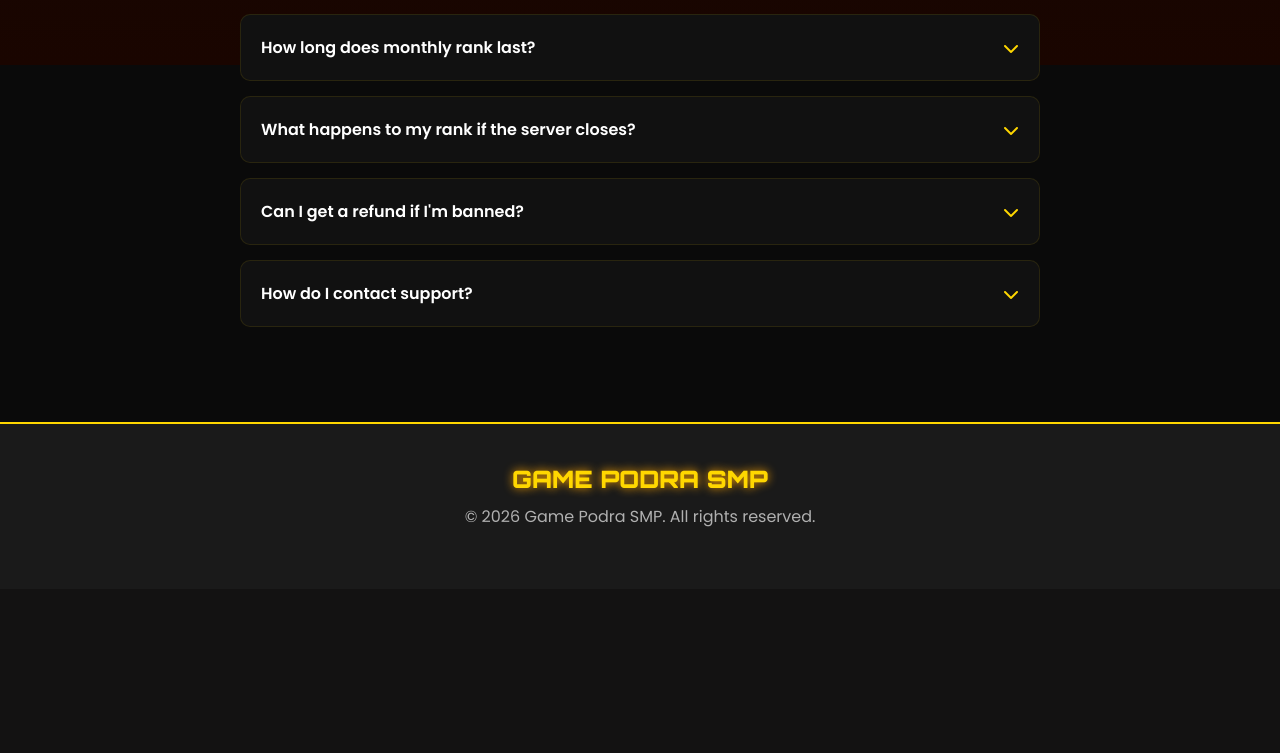
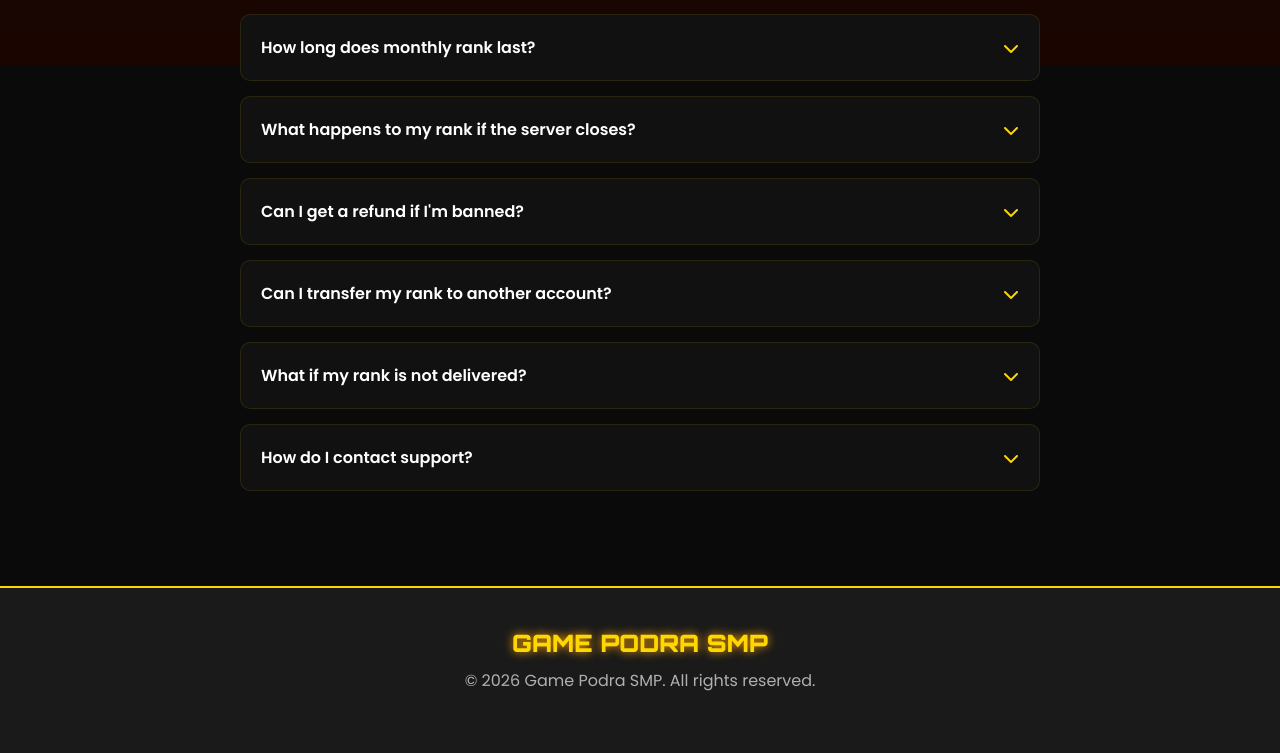
Before and after one commit to spy1345a/GamePodra-Store, a Flask app: page /faq in a window 1280 px wide. Shown: the part 735-1488 px from the top of the page. Before the commit the page ends 1262 px from the top, so only its background shows below. Run offline with Flask 3, Linux system fonts and the light colour scheme.

Commit message:
Update FAQ with no refund policy and remove duplicates

```diff
--- a/templates/faq.html
+++ b/templates/faq.html
@@ -83,7 +83,7 @@
                         <i class="fas fa-chevron-down"></i>
                     </div>
                     <div class="faq-answer">
-                        <p>We offer a 24-hour refund policy. Contact our Discord support team for assistance.</p>
+                        <p>All purchases are final. Since our products are digital virtual items delivered instantly, we generally do not provide refunds. Refunds may only be considered if the payment was duplicated accidentally, the purchased item was never delivered, or a technical issue occurred on our side.</p>
                     </div>
                 </div>
 
@@ -119,6 +119,26 @@
 
                 <div class="faq-item">
                     <div class="faq-question">
+                        <span>Can I transfer my rank to another account?</span>
+                        <i class="fas fa-chevron-down"></i>
+                    </div>
+                    <div class="faq-answer">
+                        <p>No, ranks are tied to the Minecraft username used during purchase and cannot be transferred to another account.</p>
+                    </div>
+                </div>
+
+                <div class="faq-item">
+                    <div class="faq-question">
+                        <span>What if my rank is not delivered?</span>
+                        <i class="fas fa-chevron-down"></i>
+                    </div>
+                    <div class="faq-answer">
+                        <p>Ranks are usually delivered within 5 minutes. If not delivered within 24 hours, contact our support team on Discord with your payment proof.</p>
+                    </div>
+                </div>
+
+                <div class="faq-item">
+                    <div class="faq-question">
                         <span>How do I contact support?</span>
                         <i class="fas fa-chevron-down"></i>
                     </div>
```
